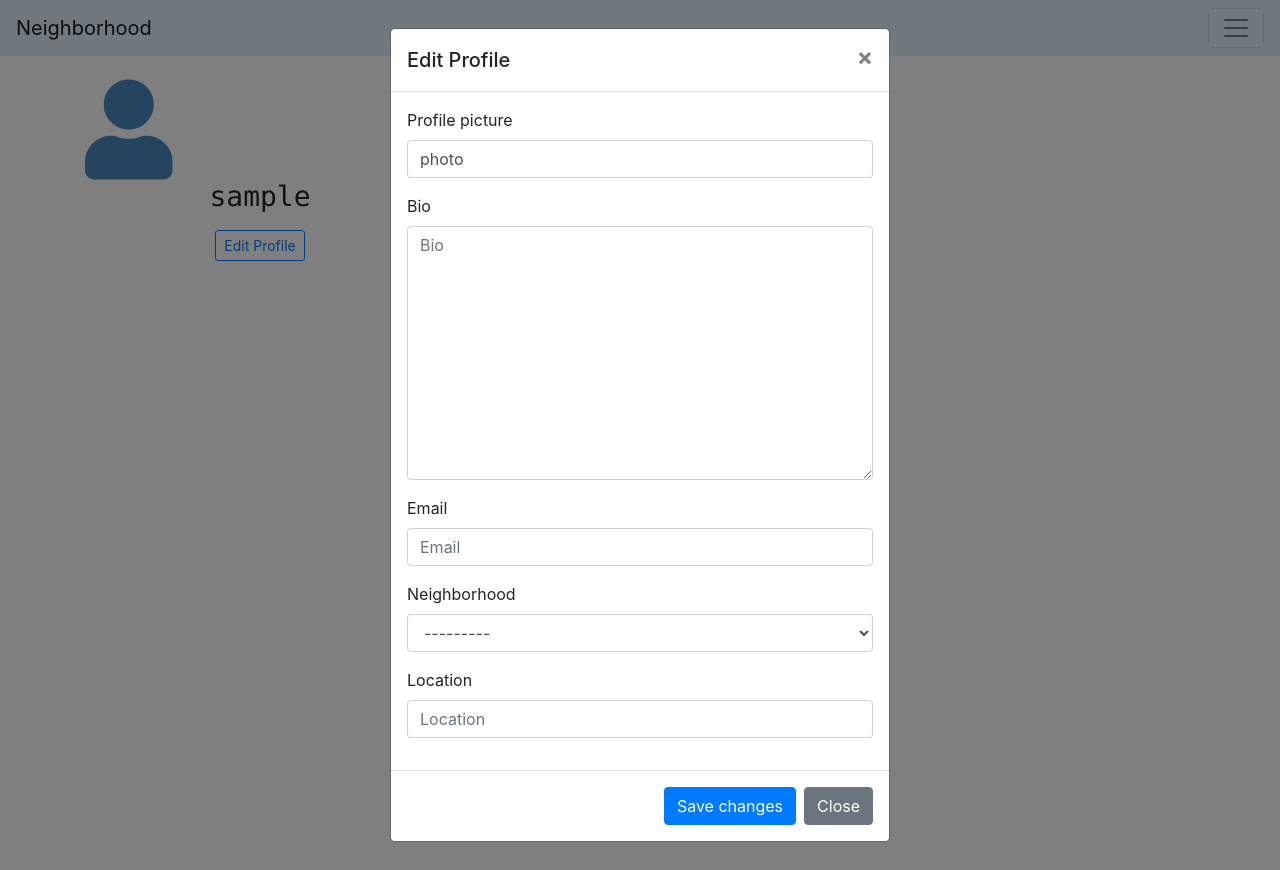
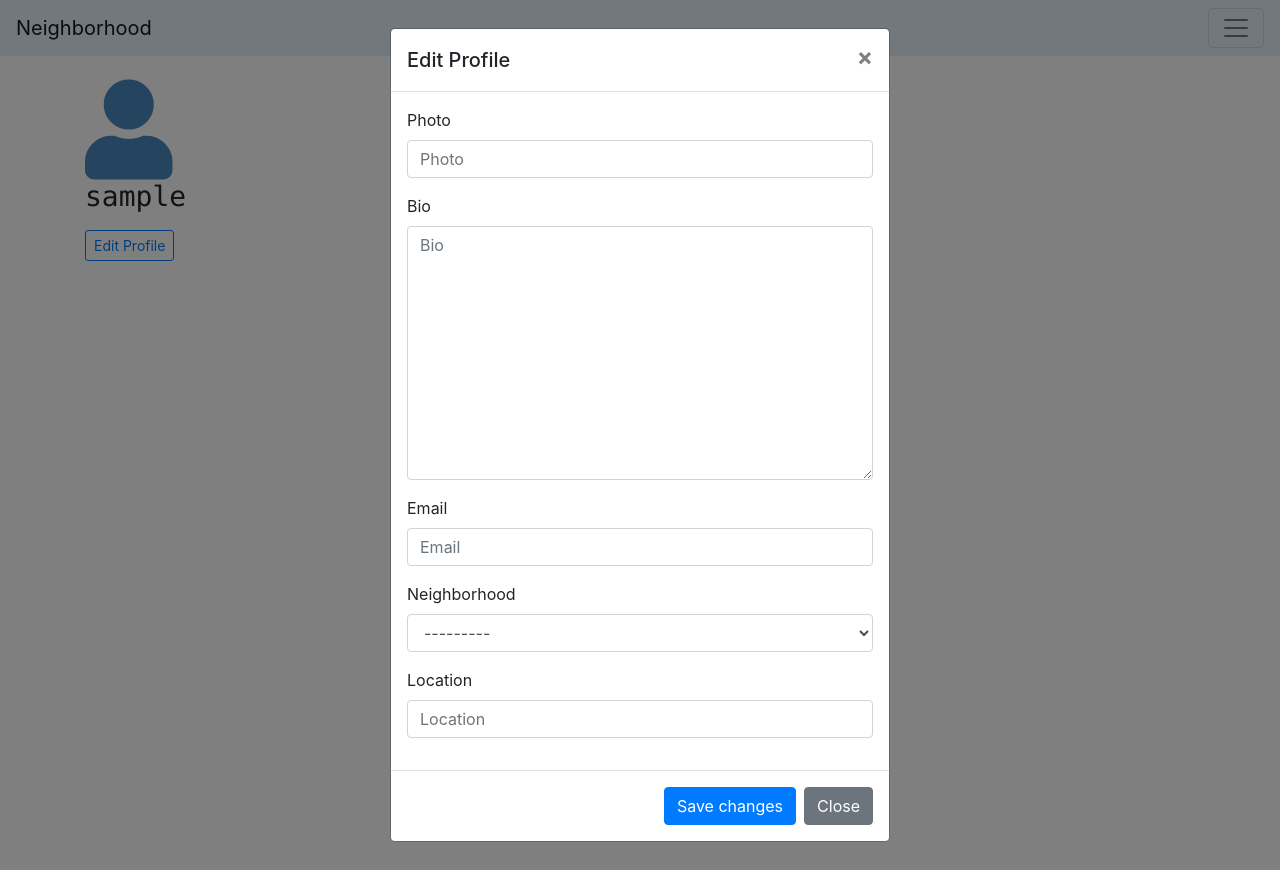
Before and after one commit to Kipkorir-Gideon/My-Neighbor, a Django app: template neighbor/templates/profile.html in a window 1280 px wide, after a click on "Edit Profile". Run offline with Django 3.2, Linux system fonts and the light colour scheme; the template is opened without the code that fills it: values that come from a table or form of the project are taken from there, others are empty; the visitor is signed in with stand-in values (Sample User, id 1); some libraries are stand-ins or nearby versions.

Commit message:
Edit profile.

```diff
--- a/neighbor/models.py
+++ b/neighbor/models.py
@@ -3,13 +3,14 @@
 from cloudinary.models import CloudinaryField
 from django.dispatch import receiver
 from django.db.models.signals import post_save
+from tinymce.models import HTMLField
 
 # Create your models here.
 class Profile(models.Model):
     user = models.OneToOneField(User, on_delete=models.CASCADE, related_name='profile')
     first_name = models.CharField(max_length=50)
     last_name = models.CharField(max_length=50)
-    profile_picture = CloudinaryField(blank=True, default = 'photo')
+    profile_picture = CloudinaryField('photo')
     bio = models.TextField()
     email = models.EmailField()
     neighborhood = models.ForeignKey('Neighborhood', on_delete=models.CASCADE, null=True,related_name='members', blank=True)
@@ -80,7 +81,7 @@
 
 class Post(models.Model):
     title = models.CharField(max_length=100)
-    description = models.CharField(max_length=2000)
+    description = HTMLField()
     neighborhood = models.ForeignKey(Neighborhood, on_delete=models.CASCADE, blank=True, null=True)
     user = models.ForeignKey(User, on_delete=models.CASCADE)
     date_posted = models.DateTimeField(auto_now_add=True)
--- a/neighbor/templates/navbar.html
+++ b/neighbor/templates/navbar.html
@@ -24,7 +24,7 @@
           </div>
         </li>
         <li class="nav-item">
-            <a href="/profile/{{request.user.id}}" class="btn btn-outline-primary">{{user.username|title}}</a>
+            <a href="/profile" class="btn btn-outline-primary">{{user.username|title}}</a>
         </li>
       </ul>
       {% else %}
--- a/neighbor/templates/profile.html
+++ b/neighbor/templates/profile.html
@@ -9,18 +9,18 @@
     <div class="container">
         <div class="row mb-4 pt-4">
             <div class="col-sm-4">
-                {% if user.profile.photo.url %}
-                <img src="{{user.profile.photo.url}}" alt="{{user.photo.url}}"
+                {% if user.profile.profile_picture.url %}
+                <img src="{{user.profile.profile_picture.url}}" alt="{{user.profile_picture.url}}"
                 style="height: 200px; width:200px; border-radius:50%" class="rounded-circle account-img">
                 {% else %}
                 <i style="font-size:100px;color:#4888BE" class="fa fa-user" aria-hidden="true"></i>
                 {% endif %}
                 <section>
                     <div class="row1">
-                        <h3 class="text-monospace text-center">{{user.username}}</h3>
-                        <p class="text-center">{{user.profile.bio}}</p>
+                        <h3 class="text-monospace text-left">{{user.username}}</h3>
+                        <p class="text-left">{{user.profile.bio}}</p>
                     </div>
-                    <div class="text-center">
+                    <div class="text-left">
                         <button type="button" class="btn btn-outline-primary btn-sm" data-toggle="modal"
                             data-target="#profileModal">Edit Profile</button>
                     </div>
--- a/neighbor/urls.py
+++ b/neighbor/urls.py
@@ -10,7 +10,7 @@
     path('register/', views.register, name='register'),
     path('login/', views.login_request, name='login'),
     path('logout/', views.logout_request, name='logout'),
-    path('profile/<pk>', views.profile, name='profile'),
+    path('profile/', views.profile, name='profile'),
 
 ]
 
--- a/neighborhood/urls.py
+++ b/neighborhood/urls.py
@@ -22,4 +22,5 @@
     path('admin/', admin.site.urls),
     path('',include('neighbor.urls')),
     path('logout/', views.LogoutView.as_view(next_page='/')),
+    path('tinymce', include('tinymce.urls')),
 ]
```
Also changed, not shown: neighbor/views.py (+5 -6 lines), neighborhood/settings.py (+31 -0 lines), neighbor/migrations/0002_auto_20211225_1941.py (added).
